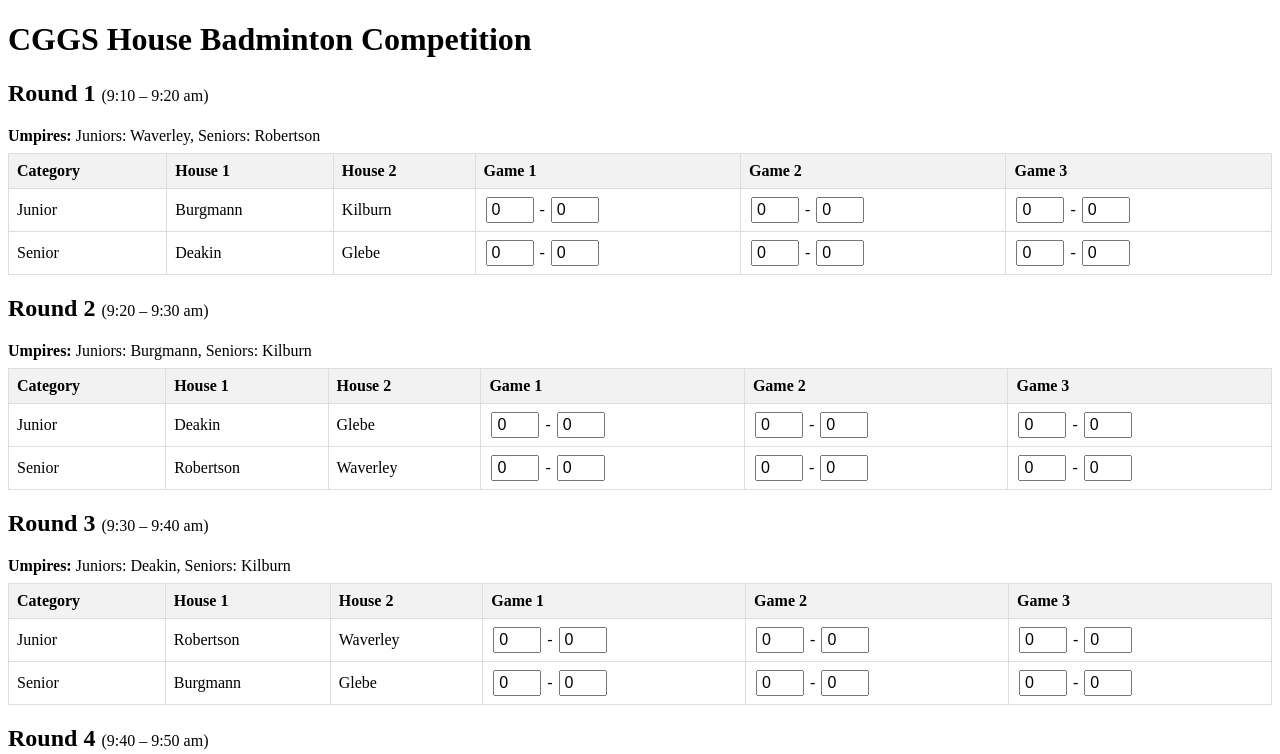
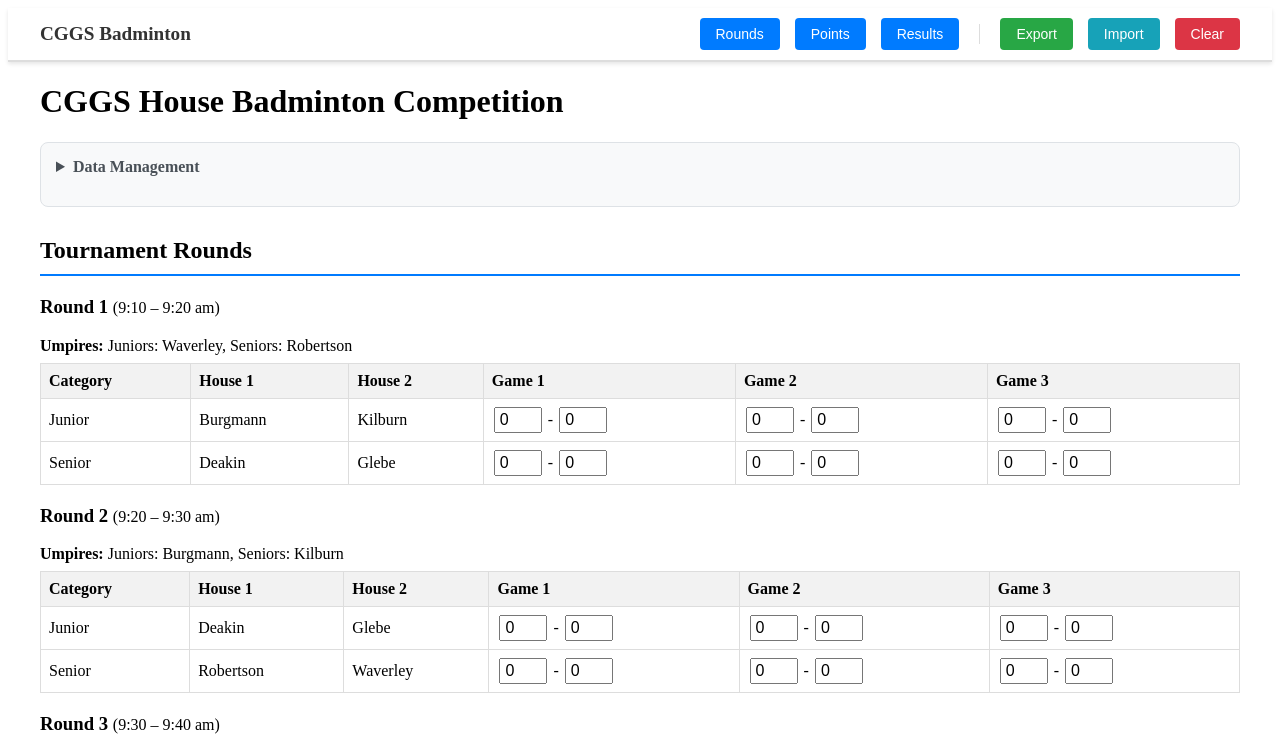
Before and after one commit to cggs-matthew-pham/cggs-badminton, a SvelteKit app: page /house in a window 1280 px wide. Shown: the top 754 px of the page. Built offline with nearby package versions, Linux system fonts and the light colour scheme.

Commit message:
Added navigation and data management for import/export json scores for safety and portability

```diff
--- a/src/routes/house/+page.svelte
+++ b/src/routes/house/+page.svelte
@@ -220,12 +220,140 @@
 
     let selectedHouse = "";
     let selectedCategory = ""; // "Junior", "Senior", or ""
+
+    // Navigation function to scroll to sections
+    function scrollToSection(sectionId) {
+        document.getElementById(sectionId)?.scrollIntoView({
+            behavior: 'smooth',
+            block: 'start'
+        });
+    }
+
+    // Export data to JSON file
+    function exportData() {
+        const data = {
+            scores: scores,
+            timestamp: new Date().toISOString(),
+            version: "1.0"
+        };
+
+        const blob = new Blob([JSON.stringify(data, null, 2)], { type: 'application/json' });
+        const url = URL.createObjectURL(blob);
+        const a = document.createElement('a');
+        a.href = url;
+        a.download = `badminton-scores-${new Date().toISOString().split('T')[0]}.json`;
+        document.body.appendChild(a);
+        a.click();
+        document.body.removeChild(a);
+        URL.revokeObjectURL(url);
+    }
+
+    // Import data from JSON file
+    function importData(event) {
+        const file = event.target.files[0];
+        if (!file) return;
+
+        const reader = new FileReader();
+        reader.onload = (e) => {
+            try {
+                const data = JSON.parse(e.target.result);
+
+                // Validate the imported data structure
+                if (data.scores && Array.isArray(data.scores)) {
+                    // Additional validation to ensure structure matches
+                    if (data.scores.length === roundMatches.length) {
+                        scores = data.scores;
+                        saveScores();
+                        alert('Data imported successfully!');
+                    } else {
+                        alert('Invalid data structure: Round count mismatch');
+                    }
+                } else {
+                    alert('Invalid JSON format');
+                }
+            } catch (error) {
+                alert('Error parsing JSON file: ' + error.message);
+            }
+        };
+        reader.readAsText(file);
+
+        // Clear the input so the same file can be selected again
+        event.target.value = '';
+    }
+
+    // Clear all scores
+    function clearAllScores() {
+        if (confirm('Are you sure you want to clear all scores? This action cannot be undone.')) {
+            scores = roundMatches.map(round =>
+                [...round.juniors, ...round.seniors].map(() =>
+                    [[0, 0], [0, 0], [0, 0]]
+                )
+            );
+            saveScores();
+        }
+    }
+
+    // File input reference
+    let fileInput;
 </script>
 
+<!-- Sticky Navigation Bar -->
+<nav class="sticky-nav">
+    <div class="nav-container">
+        <h3>CGGS Badminton</h3>
+        <div class="nav-links">
+            <button on:click={() => scrollToSection('rounds')} class="nav-btn">Rounds</button>
+            <button on:click={() => scrollToSection('points')} class="nav-btn">Points</button>
+            <button on:click={() => scrollToSection('results')} class="nav-btn">Results</button>
+            <div class="nav-divider"></div>
+            <button on:click={exportData} class="nav-btn export-btn">Export</button>
+            <button on:click={() => fileInput.click()} class="nav-btn import-btn">Import</button>
+            <button on:click={clearAllScores} class="nav-btn clear-btn">Clear</button>
+        </div>
+    </div>
+</nav>
+
+<!-- Hidden file input for import -->
+<input
+    bind:this={fileInput}
+    type="file"
+    accept=".json"
+    on:change={importData}
+    style="display: none;"
+/>
+
+<div class="content">
     <h1>CGGS House Badminton Competition</h1>
 
+    <!-- Data Management Section -->
+    <section id="data-management" class="data-section">
+        <details>
+            <summary>Data Management</summary>
+            <div class="data-controls">
+                <button on:click={exportData} class="action-btn export">
+                    📥 Export Scores
+                </button>
+                <button on:click={() => fileInput.click()} class="action-btn import">
+                    📤 Import Scores
+                </button>
+                <button on:click={clearAllScores} class="action-btn clear">
+                    🗑️ Clear All Scores
+                </button>
+                <div class="data-info">
+                    <small>
+                        Export: Save current scores as JSON file<br>
+                        Import: Load scores from JSON file<br>
+                        Clear: Reset all scores to zero
+                    </small>
+                </div>
+            </div>
+        </details>
+    </section>
+
+    <section id="rounds">
+        <h2 class="section-title">Tournament Rounds</h2>
         {#each combinedRounds as round, roundIndex}
-    <h2>Round {roundIndex + 1} <span style="font-size:1rem;font-weight:normal;">({round.time})</span></h2>
+            <h3>Round {roundIndex + 1} <span style="font-size:1rem;font-weight:normal;">({round.time})</span></h3>
             <div style="margin-bottom:0.5em;">
                 <b>Umpires:</b>
                 <span>Juniors: {round.umpires.juniors}, Seniors: {round.umpires.seniors}</span>
@@ -265,8 +393,10 @@
                 </tbody>
             </table>
         {/each}
+    </section>
 
-<h2>House Points</h2>
+    <section id="points">
+        <h2 class="section-title">House Points</h2>
         <table>
             <thead>
                 <tr>
@@ -283,8 +413,11 @@
                 {/each}
             </tbody>
         </table>
+    </section>
 
-<h2>Results by Round</h2>
+    <section id="results">
+        <h2 class="section-title">Results by Round</h2>
+        <div class="filters">
             <label>
                 Filter by house:
                 <select bind:value={selectedHouse}>
@@ -302,6 +435,7 @@
                     <option value="Senior">Senior</option>
                 </select>
             </label>
+        </div>
         <table>
             <thead>
                 <tr>
@@ -363,25 +497,227 @@
                 {/each}
             </tbody>
         </table>
+    </section>
+</div>
 
 <style>
+    .sticky-nav {
+        position: sticky;
+        top: 0;
+        background: #ffffff;
+        border-bottom: 2px solid #ddd;
+        z-index: 100;
+        box-shadow: 0 2px 4px rgba(0,0,0,0.1);
+        margin-bottom: 20px;
+    }
+
+    .nav-container {
+        display: flex;
+        justify-content: space-between;
+        align-items: center;
+        padding: 10px 20px;
+        max-width: 1200px;
+        margin: 0 auto;
+    }
+
+    .nav-container h3 {
+        margin: 0;
+        color: #333;
+        font-size: 1.2em;
+    }
+
+    .nav-links {
+        display: flex;
+        gap: 15px;
+        align-items: center;
+    }
+
+    .nav-divider {
+        width: 1px;
+        height: 20px;
+        background: #ddd;
+        margin: 0 5px;
+    }
+
+    .nav-btn {
+        background: #007bff;
+        color: white;
+        border: none;
+        padding: 8px 16px;
+        border-radius: 4px;
+        cursor: pointer;
+        font-size: 14px;
+        transition: background-color 0.2s;
+    }
+
+    .nav-btn:hover {
+        background: #0056b3;
+    }
+
+    .export-btn {
+        background: #28a745;
+    }
+
+    .export-btn:hover {
+        background: #218838;
+    }
+
+    .import-btn {
+        background: #17a2b8;
+    }
+
+    .import-btn:hover {
+        background: #138496;
+    }
+
+    .clear-btn {
+        background: #dc3545;
+    }
+
+    .clear-btn:hover {
+        background: #c82333;
+    }
+
+    .content {
+        max-width: 1200px;
+        margin: 0 auto;
+        padding: 0 20px;
+    }
+
+    .data-section {
+        background: #f8f9fa;
+        border-radius: 8px;
+        padding: 15px;
+        margin-bottom: 30px;
+        border: 1px solid #dee2e6;
+    }
+
+    .data-section summary {
+        cursor: pointer;
+        font-weight: bold;
+        margin-bottom: 15px;
+        color: #495057;
+    }
+
+    .data-controls {
+        display: flex;
+        gap: 15px;
+        align-items: flex-start;
+        flex-wrap: wrap;
+    }
+
+    .action-btn {
+        padding: 10px 20px;
+        border: none;
+        border-radius: 6px;
+        cursor: pointer;
+        font-size: 14px;
+        font-weight: 500;
+        transition: all 0.2s;
+    }
+
+    .action-btn.export {
+        background: #28a745;
+        color: white;
+    }
+
+    .action-btn.export:hover {
+        background: #218838;
+    }
+
+    .action-btn.import {
+        background: #17a2b8;
+        color: white;
+    }
+
+    .action-btn.import:hover {
+        background: #138496;
+    }
+
+    .action-btn.clear {
+        background: #dc3545;
+        color: white;
+    }
+
+    .action-btn.clear:hover {
+        background: #c82333;
+    }
+
+    .data-info {
+        margin-left: auto;
+        padding: 10px;
+        background: white;
+        border-radius: 4px;
+        border: 1px solid #dee2e6;
+        max-width: 300px;
+    }
+
+    section {
+        margin-bottom: 40px;
+        scroll-margin-top: 80px; /* Offset for sticky nav */
+    }
+
+    .section-title {
+        border-bottom: 2px solid #007bff;
+        padding-bottom: 10px;
+        margin-bottom: 20px;
+    }
+
+    .filters {
+        margin-bottom: 15px;
+        padding: 10px;
+        background: #f8f9fa;
+        border-radius: 4px;
+    }
+
     table {
         width: 100%;
         border-collapse: collapse;
         margin-bottom: 20px;
     }
+
     th, td {
         border: 1px solid #ddd;
         padding: 8px;
         text-align: left;
     }
+
     th {
         background-color: #f2f2f2;
     }
+
     input[type="number"] {
         font-size: 1em;
         padding: 2px 4px;
         margin: 0 2px;
         box-sizing: border-box;
     }
+
+    /* Mobile responsiveness */
+    @media (max-width: 768px) {
+        .nav-container {
+            flex-direction: column;
+            gap: 10px;
+        }
+
+        .nav-links {
+            flex-wrap: wrap;
+            justify-content: center;
+        }
+
+        .content {
+            padding: 0 10px;
+        }
+
+        .data-controls {
+            flex-direction: column;
+            align-items: stretch;
+        }
+
+        .data-info {
+            margin-left: 0;
+            margin-top: 10px;
+            max-width: none;
+        }
+    }
 </style>
```
Lines whose indentation alone changed are shown as unchanged.
